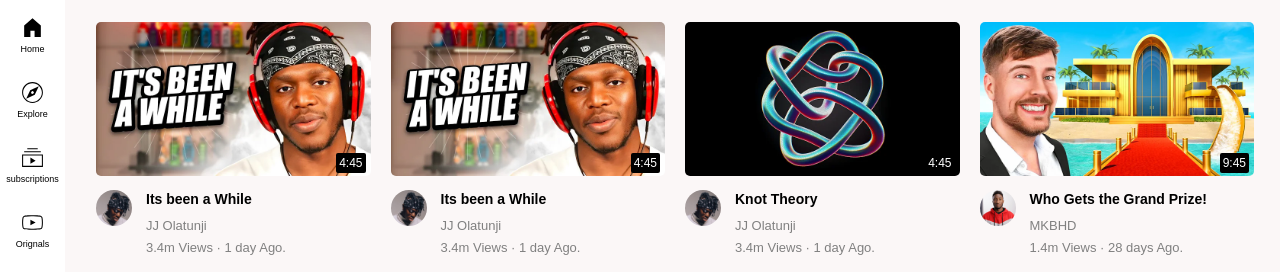
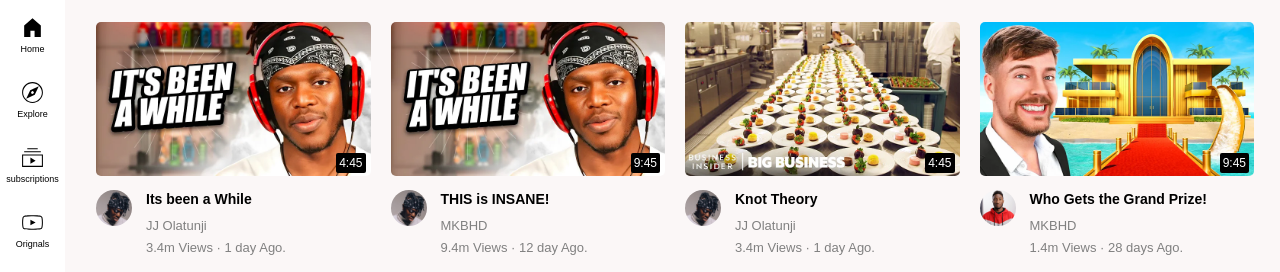
Before and after one commit to RiteshLuitel60/YoutubeHomepage, a plain HTML site: page index.html in a window 1280 px wide. Shown: the part 68-340 px from the top of the page. Drawn offline with Linux system fonts and the light colour scheme.

Commit message:
Update index.html

```diff
--- a/index.html
+++ b/index.html
@@ -3,7 +3,7 @@
   <head>
     <meta charset="UTF-8" />
     <meta name="viewport" content="width=device-width, initial-scale=1.0" />
-    <title>YouTube1</title>
+    <title>YouTube2</title>
 
     <link rel="stylesheet" href="general.css" />
     <link rel="stylesheet" href="header.css" />
@@ -135,7 +135,7 @@
         <!-- block for one video. evertyting including thumbnail and title and everything  -->
         <div class="thumbnail-box">
           <img class="thumbnail" src="Thumbnails/ksi .webp" />
-          <div class="time-stamp">4:45</div>
+          <div class="time-stamp">9:45</div>
         </div>
         <div class="video-info-grid">
           <!-- block that includes everything. whole video block -->
@@ -151,10 +151,10 @@
 
           <div class="video-info">
             <!-- video title and name and views -->
-            <p class="video-title">Its been a While</p>
+            <p class="video-title">THIS is INSANE!</p>
 
-            <p class="creator-name">JJ Olatunji</p>
-            <p class="video-stats">3.4m Views &#183; 1 day Ago.</p>
+            <p class="creator-name">MKBHD</p>
+            <p class="video-stats">9.4m Views &#183; 12 day Ago.</p>
           </div>
         </div>
       </div>
@@ -163,7 +163,7 @@
       <div class="video-preview">
         <!-- block for one video. evertyting including thumbnail and title and everything  -->
         <div class="thumbnail-box">
-          <img class="thumbnail" src="Thumbnails/maths.webp" />
+          <img class="thumbnail" src="Thumbnails/thumbnail-11.webp" />
           <div class="time-stamp">4:45</div>
         </div>
 
```
